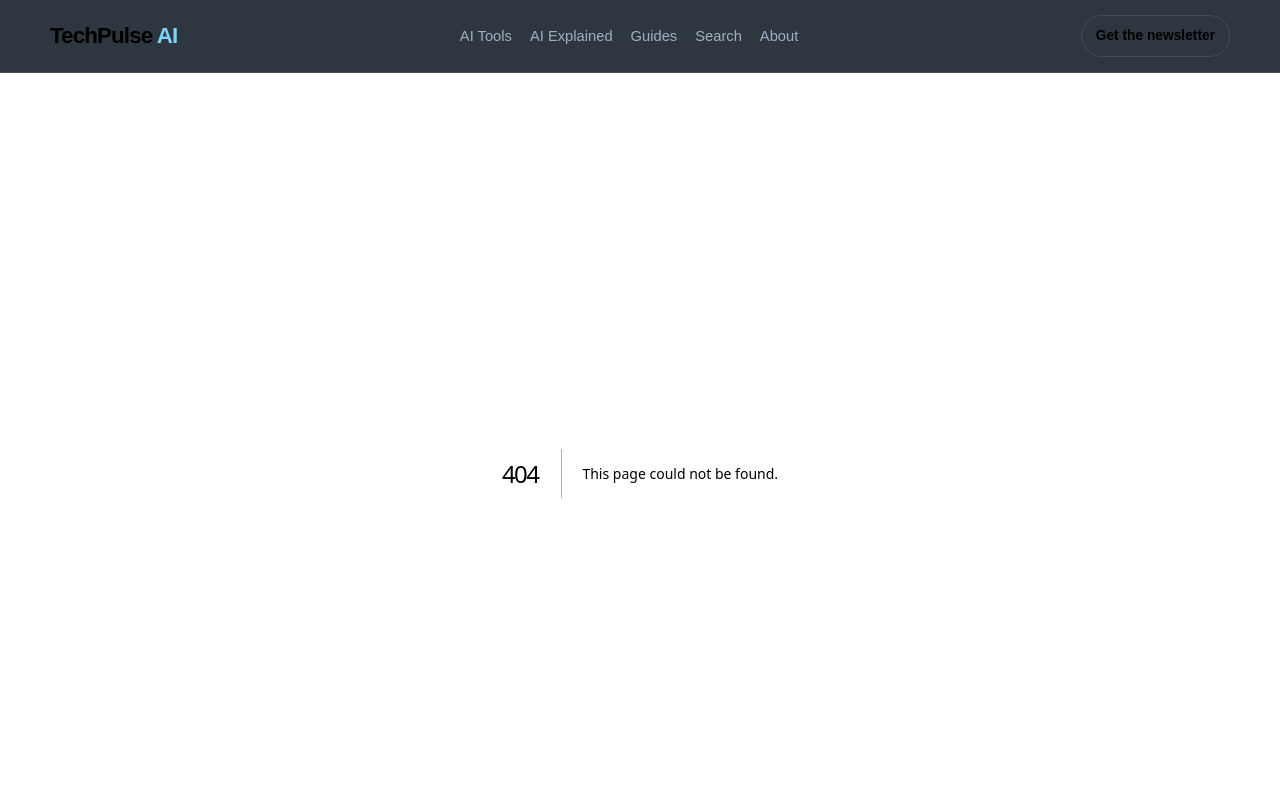
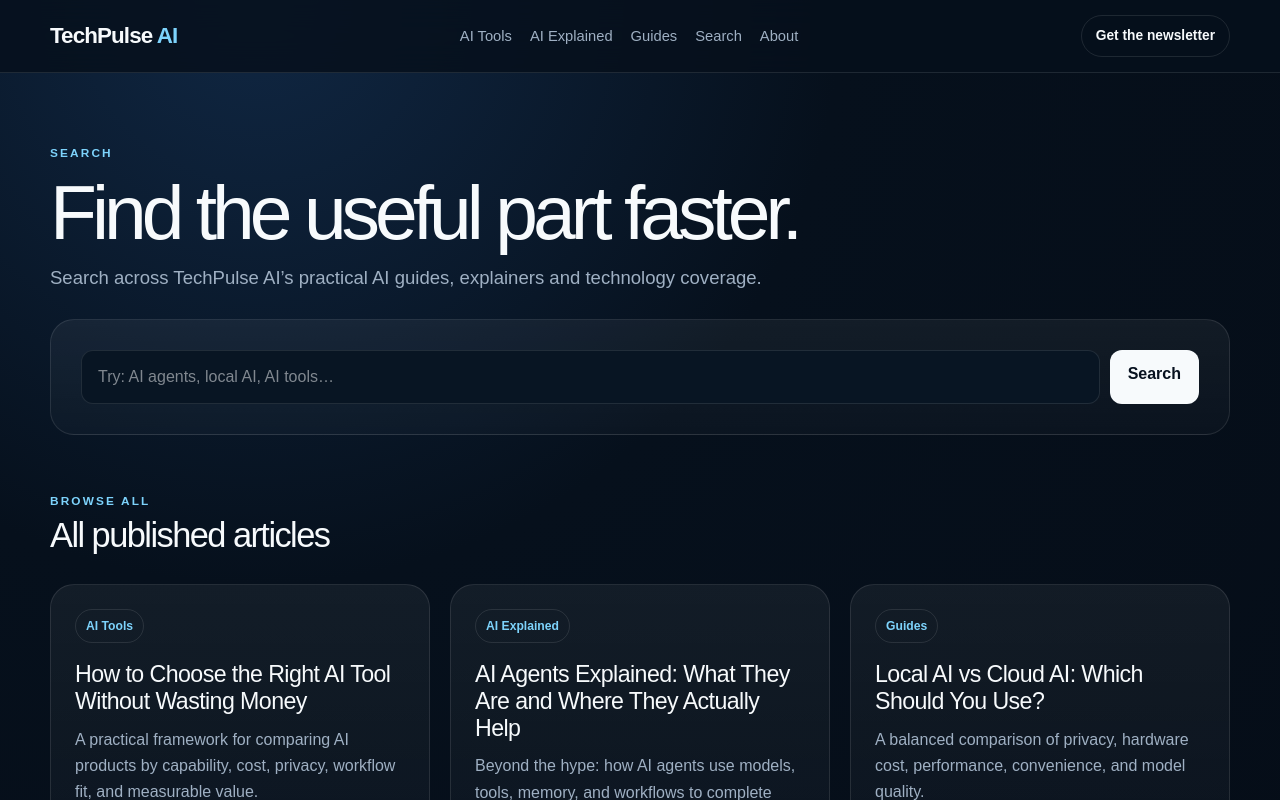
Before and after one commit to winnzzy/techpulse-ai, a Next.js app: page /search in a window 1280 px wide. Before the commit this address had no page. Shown: the top 800 px of the page. Built offline with nearby package versions, Linux system fonts and the light colour scheme.

Commit message:
Add article search page

```diff
--- /dev/null
+++ b/app/search/page.tsx
@@ -0,0 +1,56 @@
+import type { Metadata } from "next";
+import Link from "next/link";
+import { posts } from "@/lib/posts";
+
+export const metadata: Metadata = {
+  title: "Search",
+  description: "Search TechPulse AI articles, guides, explainers and reviews.",
+  robots: { index: false, follow: true },
+};
+
+export default async function SearchPage({ searchParams }: { searchParams: Promise<{ q?: string }> }) {
+  const { q = "" } = await searchParams;
+  const query = q.trim().toLowerCase();
+  const results = query
+    ? posts.filter((post) => [post.title, post.excerpt, post.category, ...post.content].join(" ").toLowerCase().includes(query))
+    : posts;
+
+  return (
+    <main>
+      <section className="container hub-hero">
+        <div className="eyebrow">Search</div>
+        <h1>Find the useful part faster.</h1>
+        <p className="lead">Search across TechPulse AI’s practical AI guides, explainers and technology coverage.</p>
+        <div className="search-shell">
+          <form className="search-form" action="/search" method="get">
+            <input name="q" defaultValue={q} placeholder="Try: AI agents, local AI, AI tools…" aria-label="Search articles" />
+            <button className="button" type="submit">Search</button>
+          </form>
+        </div>
+      </section>
+
+      <section className="container section">
+        <div className="section-head">
+          <div>
+            <div className="eyebrow">{query ? "Results" : "Browse all"}</div>
+            <h2>{query ? `${results.length} result${results.length === 1 ? "" : "s"} for “${q}”` : "All published articles"}</h2>
+          </div>
+        </div>
+        {results.length ? (
+          <div className="grid">
+            {results.map((post) => (
+              <article className="card" key={post.slug}>
+                <span className="badge">{post.category}</span>
+                <h3><Link href={`/articles/${post.slug}`}>{post.title}</Link></h3>
+                <p>{post.excerpt}</p>
+                <div className="meta">{post.readingTime}</div>
+              </article>
+            ))}
+          </div>
+        ) : (
+          <div className="empty-state">No articles match that search yet. Try a broader term such as “AI”, “agents”, “local”, or “tools”.</div>
+        )}
+      </section>
+    </main>
+  );
+}
```
